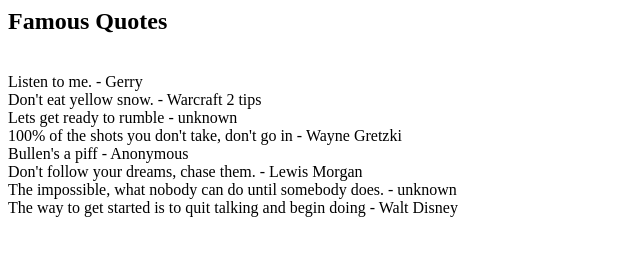
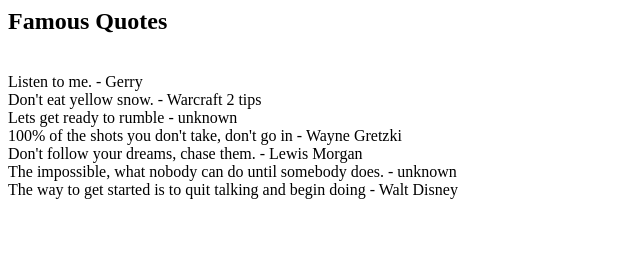
Before and after one commit to FCC-XSA-Advanced-Trial/webApp, a website: page myHTML5Module/resources/myNewWebPage.html in a window 1280 px wide. Shown: the whole page, without its empty margins (0-640 px from the left). Drawn offline with Linux system fonts and the light colour scheme.

Commit message:
Remove inappropriate quote.

```diff
--- a/myHTML5Module/resources/myNewWebPage.html
+++ b/myHTML5Module/resources/myNewWebPage.html
@@ -17,8 +17,6 @@
 		<br>
 		100% of the shots you don't take, don't go in - Wayne Gretzki
 		<br>
-		Bullen's a piff - Anonymous
-		<br>
 		Don't follow your dreams, chase them. - Lewis Morgan
 		<br>
 		The impossible, what nobody can do until somebody does. - unknown
```
